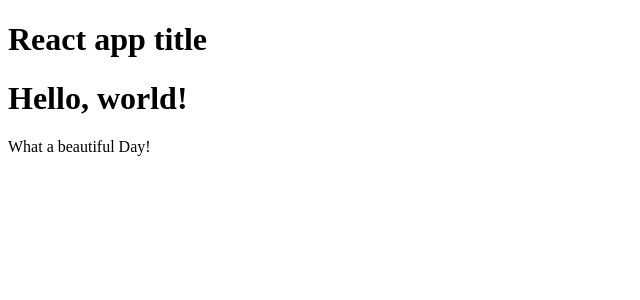
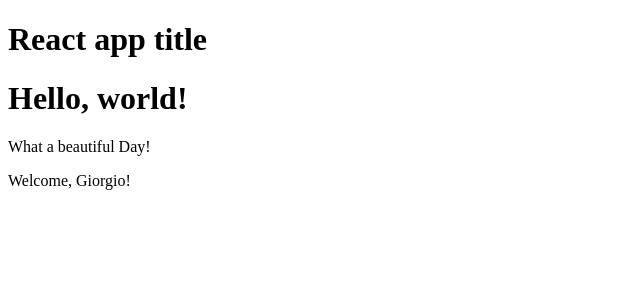
Before and after one commit to Kekko26/react-exercises, a React (Create React App) app: page / in a window 1280 px wide. Shown: the top 300 px of the page, without its empty margins (0-640 px from the left). Built offline with nearby package versions, Linux system fonts and the light colour scheme.

Commit message:
Exercise done

```diff
--- a/src/App.js
+++ b/src/App.js
@@ -1,5 +1,6 @@
 import React from "react";
 import { Helloworld } from "./Helloworld";
+import { Welcome } from "./Welcome";
 
 export class App extends React.Component{
     render(){
@@ -7,6 +8,7 @@
         <div>
             <h1>React app title</h1>
             <Helloworld />
+            <Welcome name="Giorgio"/>
         </div>
         )
     }
--- /dev/null
+++ b/src/Welcome.js
@@ -0,0 +1,7 @@
+import React from "react";
+
+export class Welcome extends React.Component{
+    render(){
+        return <p>Welcome, {this.props.name}!</p>
+    }
+}
```
